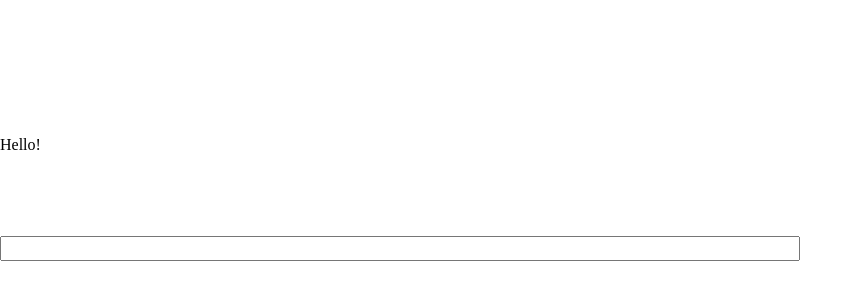
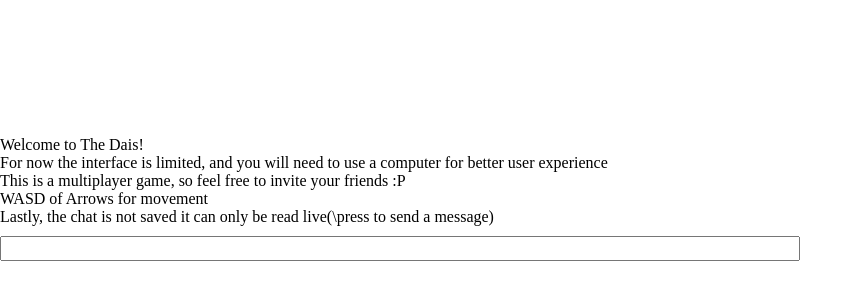
Before and after one commit to jaacko-torus/dais, a website: page client/index.html in a window 1280 px wide. Shown: the part 200-500 px from the top of the page, without its empty margins (0-863 px from the left). Drawn offline with nearby package versions, Linux system fonts and the light colour scheme; no server answers.

Commit message:
new update

```diff
--- a/client/index.html
+++ b/client/index.html
@@ -1,7 +1,7 @@
 <!DOCTYPE html5>
 <html>
 <head>
-	<title>Dais</title>
+	<title>The Dais</title>
 	<link rel="stylesheet" type="text/css" href="css/main.css">
 
 	<script src="https://cdnjs.cloudflare.com/ajax/libs/socket.io/2.0.3/socket.io.js" defer></script>
@@ -12,7 +12,12 @@
 
 	<div id="chatbox">
 		<div id="chatarea">
-			<div>Hello!</div>
+			<div>Welcome to The Dais!</div>
+			<div>For now the interface is limited, and you will need to use a computer for better user experience</div>
+			<div>This is a multiplayer game, so feel free to invite your friends :P</div>
+			<div>WASD of Arrows for movement</div>
+			<div> </div>
+			<div>Lastly, the chat is not saved it can only be read live(\press <ENTER\> to send a message)</div>
 		</div>
 		<form id="chatform">
 			<input id="chatinput" type="text">
```
Also changed, not shown: CHANGELOG.md, README.md.
